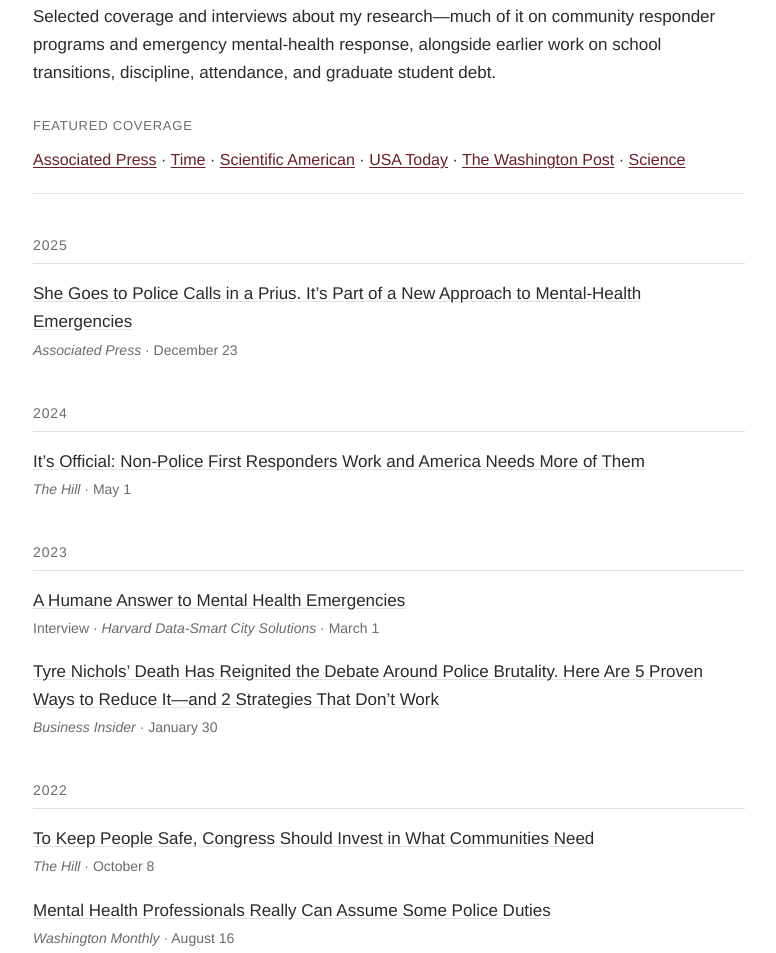
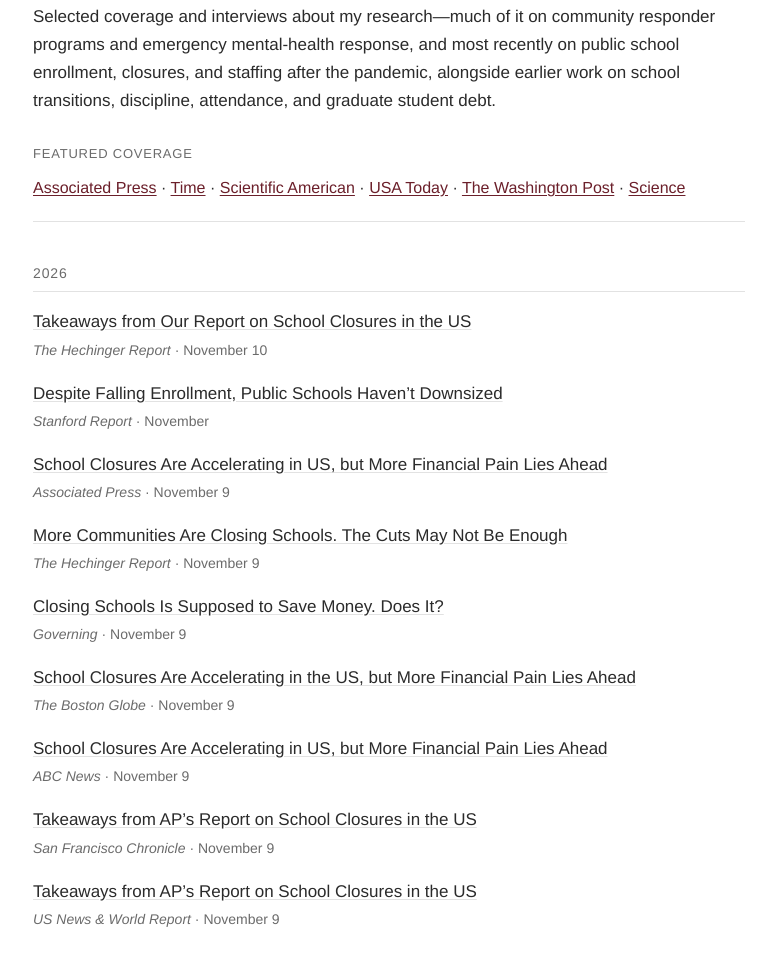
Before and after one commit to jaymespyne/jaymespyne.github.io, a plain HTML site: page media.html in a window 1280 px wide. Shown: the part 324-1277 px from the top of the page, without its empty margins (251-1027 px from the left). Drawn offline with Linux system fonts and the light colour scheme.

Commit message:
Add 2026 Empty Desks coverage to In the Media page
Adds a 2026 section with coverage of Dee & Pyne, "Empty Desks: Schools
and Staffing after the Pandemic" (EdWorkingPaper 26-1624): the AP main and
Takeaways stories, Hechinger's two pieces and the Governing reprint, the
Stanford Report write-up, and the larger syndications (Boston Globe, ABC
News, SF Chronicle, US News). Updates the page lead to mention the
enrollment and staffing work.

Co-Authored-By: Claude Opus 5.5 <noreply@anthropic.com>

```diff
--- a/media.html
+++ b/media.html
@@ -40,7 +40,8 @@
       <h2>In the Media</h2>
       <p class="lead">
         Selected coverage and interviews about my research&mdash;much of it on community
-        responder programs and emergency mental-health response, alongside earlier work on
+        responder programs and emergency mental-health response, and most recently on public
+        school enrollment, closures, and staffing after the pandemic, alongside earlier work on
         school transitions, discipline, attendance, and graduate student debt.
       </p>
 
@@ -54,6 +55,44 @@
           <a href="https://www.washingtonpost.com/lifestyle/2019/08/27/five-ways-parents-can-help-their-kids-transition-smoothly-middle-school/">The Washington Post</a> &middot;
           <a href="https://www.science.org/content/article/black-students-take-more-debt-and-get-fewer-slots-grants-data-show">Science</a>
         </p>
+      </div>
+
+      <h3>2026</h3>
+      <div class="pub">
+        <a class="title" href="https://hechingerreport.org/takeaways-from-our-report-on-school-closures-in-the-us/">Takeaways from Our Report on School Closures in the US</a>
+        <span class="meta"><span class="venue">The Hechinger Report</span> &middot; November 10</span>
+      </div>
+      <div class="pub">
+        <a class="title" href="https://news.stanford.edu/stories/2026/11/falling-enrollment-public-schools-havent-downsized">Despite Falling Enrollment, Public Schools Haven&rsquo;t Downsized</a>
+        <span class="meta"><span class="venue">Stanford Report</span> &middot; November</span>
+      </div>
+      <div class="pub">
+        <a class="title" href="https://apnews.com/article/education-school-closures-16c5cc6be682d7ce3d2e5eb056fb65c9">School Closures Are Accelerating in US, but More Financial Pain Lies Ahead</a>
+        <span class="meta"><span class="venue">Associated Press</span> &middot; November 9</span>
+      </div>
+      <div class="pub">
+        <a class="title" href="https://hechingerreport.org/more-communities-are-closing-schools-the-cuts-may-not-be-enough/">More Communities Are Closing Schools. The Cuts May Not Be Enough</a>
+        <span class="meta"><span class="venue">The Hechinger Report</span> &middot; November 9</span>
+      </div>
+      <div class="pub">
+        <a class="title" href="https://www.governing.com/management-and-administration/closing-schools-is-supposed-to-save-money-does-it">Closing Schools Is Supposed to Save Money. Does It?</a>
+        <span class="meta"><span class="venue">Governing</span> &middot; November 9</span>
+      </div>
+      <div class="pub">
+        <a class="title" href="https://www.bostonglobe.com/2026/11/09/nation/school-closures-us-financial-pain/">School Closures Are Accelerating in the US, but More Financial Pain Lies Ahead</a>
+        <span class="meta"><span class="venue">The Boston Globe</span> &middot; November 9</span>
+      </div>
+      <div class="pub">
+        <a class="title" href="https://abcnews.com/US/wireStory/school-closures-accelerating-us-financial-pain-lies-ahead-137966299">School Closures Are Accelerating in US, but More Financial Pain Lies Ahead</a>
+        <span class="meta"><span class="venue">ABC News</span> &middot; November 9</span>
+      </div>
+      <div class="pub">
+        <a class="title" href="https://www.sfchronicle.com/news/education/article/takeaways-from-ap-s-report-on-school-closures-in-22520316.php">Takeaways from AP&rsquo;s Report on School Closures in the US</a>
+        <span class="meta"><span class="venue">San Francisco Chronicle</span> &middot; November 9</span>
+      </div>
+      <div class="pub">
+        <a class="title" href="https://www.usnews.com/news/best-states/california/articles/2026-11-09/takeaways-from-aps-report-on-school-closures-in-the-us">Takeaways from AP&rsquo;s Report on School Closures in the US</a>
+        <span class="meta"><span class="venue">US News &amp; World Report</span> &middot; November 9</span>
       </div>
 
       <h3>2025</h3>
```
